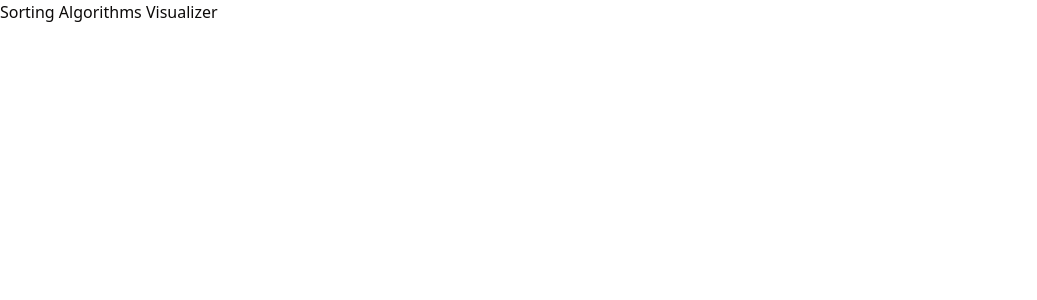
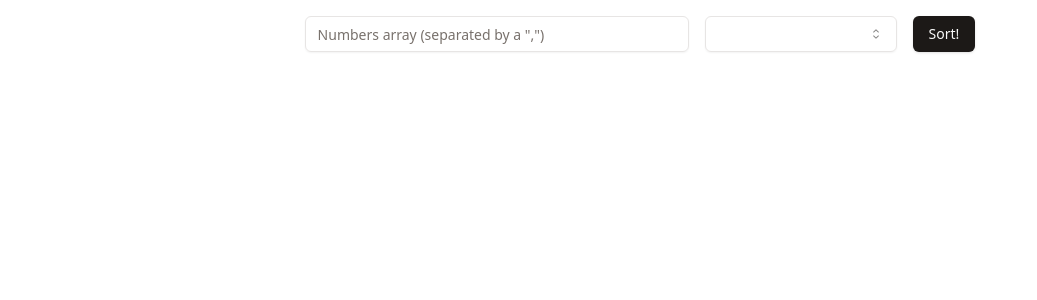
Before and after one commit to marcovcode/sorting-algorithms-visualizer, a React (Vite) app: page / in a window 1280 px wide. Shown: the top 300 px of the page, without its empty margins (0-1037 px from the left). Built offline with nearby package versions, Linux system fonts and the light colour scheme.

Commit message:
feat(app): Implement form ui

```diff
--- a/package.json
+++ b/package.json
@@ -11,6 +11,8 @@
   },
   "dependencies": {
     "@radix-ui/react-icons": "^1.3.0",
+    "@radix-ui/react-select": "^2.0.0",
+    "@radix-ui/react-slot": "^1.0.2",
     "class-variance-authority": "^0.7.0",
     "clsx": "^2.1.1",
     "react": "^18.2.0",
--- a/src/App.tsx
+++ b/src/App.tsx
@@ -1,9 +1,50 @@
+import { Button } from "./components/ui/button";
+import { Input } from "./components/ui/input";
 import { useSetTheme } from "./lib/useSetTheme";
+import {
+    Select,
+    SelectContent,
+    SelectGroup,
+    SelectItem,
+    SelectTrigger,
+    SelectValue,
+} from "./components/ui/select";
+
+const sortingAlgorithmOptions = ["Bubble sort", "Quick sort"];
 
 const App = () => {
     useSetTheme();
 
-    return <div>Sorting Algorithms Visualizer</div>;
+    return (
+        <div className="flex flex-col items-center p-4">
+            <form className="flex gap-4">
+                <Input
+                    placeholder='Numbers array (separated by a ",")'
+                    className="w-96"
+                />
+
+                <Select>
+                    <SelectTrigger className="w-48">
+                        <SelectValue>Sorting algorithm</SelectValue>
+                    </SelectTrigger>
+
+                    <SelectContent>
+                        <SelectGroup>
+                            {sortingAlgorithmOptions.map(
+                                (sortingAlgorithmOption) => (
+                                    <SelectItem value={sortingAlgorithmOption}>
+                                        {sortingAlgorithmOption}
+                                    </SelectItem>
+                                ),
+                            )}
+                        </SelectGroup>
+                    </SelectContent>
+                </Select>
+
+                <Button>Sort!</Button>
+            </form>
+        </div>
+    );
 };
 
 export default App;
--- /dev/null
+++ b/src/components/ui/button.tsx
@@ -0,0 +1,57 @@
+import * as React from "react"
+import { Slot } from "@radix-ui/react-slot"
+import { cva, type VariantProps } from "class-variance-authority"
+
+import { cn } from "@/lib/utils"
+
+const buttonVariants = cva(
+  "inline-flex items-center justify-center whitespace-nowrap rounded-md text-sm font-medium transition-colors focus-visible:outline-none focus-visible:ring-1 focus-visible:ring-ring disabled:pointer-events-none disabled:opacity-50",
+  {
+    variants: {
+      variant: {
+        default:
+          "bg-primary text-primary-foreground shadow hover:bg-primary/90",
+        destructive:
+          "bg-destructive text-destructive-foreground shadow-sm hover:bg-destructive/90",
+        outline:
+          "border border-input bg-background shadow-sm hover:bg-accent hover:text-accent-foreground",
+        secondary:
+          "bg-secondary text-secondary-foreground shadow-sm hover:bg-secondary/80",
+        ghost: "hover:bg-accent hover:text-accent-foreground",
+        link: "text-primary underline-offset-4 hover:underline",
+      },
+      size: {
+        default: "h-9 px-4 py-2",
+        sm: "h-8 rounded-md px-3 text-xs",
+        lg: "h-10 rounded-md px-8",
+        icon: "h-9 w-9",
+      },
+    },
+    defaultVariants: {
+      variant: "default",
+      size: "default",
+    },
+  }
+)
+
+export interface ButtonProps
+  extends React.ButtonHTMLAttributes<HTMLButtonElement>,
+    VariantProps<typeof buttonVariants> {
+  asChild?: boolean
+}
+
+const Button = React.forwardRef<HTMLButtonElement, ButtonProps>(
+  ({ className, variant, size, asChild = false, ...props }, ref) => {
+    const Comp = asChild ? Slot : "button"
+    return (
+      <Comp
+        className={cn(buttonVariants({ variant, size, className }))}
+        ref={ref}
+        {...props}
+      />
+    )
+  }
+)
+Button.displayName = "Button"
+
+export { Button, buttonVariants }
--- /dev/null
+++ b/src/components/ui/input.tsx
@@ -0,0 +1,25 @@
+import * as React from "react"
+
+import { cn } from "@/lib/utils"
+
+export interface InputProps
+  extends React.InputHTMLAttributes<HTMLInputElement> {}
+
+const Input = React.forwardRef<HTMLInputElement, InputProps>(
+  ({ className, type, ...props }, ref) => {
+    return (
+      <input
+        type={type}
+        className={cn(
+          "flex h-9 w-full rounded-md border border-input bg-transparent px-3 py-1 text-sm shadow-sm transition-colors file:border-0 file:bg-transparent file:text-sm file:font-medium placeholder:text-muted-foreground focus-visible:outline-none focus-visible:ring-1 focus-visible:ring-ring disabled:cursor-not-allowed disabled:opacity-50",
+          className
+        )}
+        ref={ref}
+        {...props}
+      />
+    )
+  }
+)
+Input.displayName = "Input"
+
+export { Input }
--- /dev/null
+++ b/src/components/ui/select.tsx
@@ -0,0 +1,162 @@
+import * as React from "react"
+import {
+  CaretSortIcon,
+  CheckIcon,
+  ChevronDownIcon,
+  ChevronUpIcon,
+} from "@radix-ui/react-icons"
+import * as SelectPrimitive from "@radix-ui/react-select"
+
+import { cn } from "@/lib/utils"
+
+const Select = SelectPrimitive.Root
+
+const SelectGroup = SelectPrimitive.Group
+
+const SelectValue = SelectPrimitive.Value
+
+const SelectTrigger = React.forwardRef<
+  React.ElementRef<typeof SelectPrimitive.Trigger>,
+  React.ComponentPropsWithoutRef<typeof SelectPrimitive.Trigger>
+>(({ className, children, ...props }, ref) => (
+  <SelectPrimitive.Trigger
+    ref={ref}
+    className={cn(
+      "flex h-9 w-full items-center justify-between whitespace-nowrap rounded-md border border-input bg-transparent px-3 py-2 text-sm shadow-sm ring-offset-background placeholder:text-muted-foreground focus:outline-none focus:ring-1 focus:ring-ring disabled:cursor-not-allowed disabled:opacity-50 [&>span]:line-clamp-1",
+      className
+    )}
+    {...props}
+  >
+    {children}
+    <SelectPrimitive.Icon asChild>
+      <CaretSortIcon className="h-4 w-4 opacity-50" />
+    </SelectPrimitive.Icon>
+  </SelectPrimitive.Trigger>
+))
+SelectTrigger.displayName = SelectPrimitive.Trigger.displayName
+
+const SelectScrollUpButton = React.forwardRef<
+  React.ElementRef<typeof SelectPrimitive.ScrollUpButton>,
+  React.ComponentPropsWithoutRef<typeof SelectPrimitive.ScrollUpButton>
+>(({ className, ...props }, ref) => (
+  <SelectPrimitive.ScrollUpButton
+    ref={ref}
+    className={cn(
+      "flex cursor-default items-center justify-center py-1",
+      className
+    )}
+    {...props}
+  >
+    <ChevronUpIcon />
+  </SelectPrimitive.ScrollUpButton>
+))
+SelectScrollUpButton.displayName = SelectPrimitive.ScrollUpButton.displayName
+
+const SelectScrollDownButton = React.forwardRef<
+  React.ElementRef<typeof SelectPrimitive.ScrollDownButton>,
+  React.ComponentPropsWithoutRef<typeof SelectPrimitive.ScrollDownButton>
+>(({ className, ...props }, ref) => (
+  <SelectPrimitive.ScrollDownButton
+    ref={ref}
+    className={cn(
+      "flex cursor-default items-center justify-center py-1",
+      className
+    )}
+    {...props}
+  >
+    <ChevronDownIcon />
+  </SelectPrimitive.ScrollDownButton>
+))
+SelectScrollDownButton.displayName =
+  SelectPrimitive.ScrollDownButton.displayName
+
+const SelectContent = React.forwardRef<
+  React.ElementRef<typeof SelectPrimitive.Content>,
+  React.ComponentPropsWithoutRef<typeof SelectPrimitive.Content>
+>(({ className, children, position = "popper", ...props }, ref) => (
+  <SelectPrimitive.Portal>
+    <SelectPrimitive.Content
+      ref={ref}
+      className={cn(
+        "relative z-50 max-h-96 min-w-[8rem] overflow-hidden rounded-md border bg-popover text-popover-foreground shadow-md data-[state=open]:animate-in data-[state=closed]:animate-out data-[state=closed]:fade-out-0 data-[state=open]:fade-in-0 data-[state=closed]:zoom-out-95 data-[state=open]:zoom-in-95 data-[side=bottom]:slide-in-from-top-2 data-[side=left]:slide-in-from-right-2 data-[side=right]:slide-in-from-left-2 data-[side=top]:slide-in-from-bottom-2",
+        position === "popper" &&
+          "data-[side=bottom]:translate-y-1 data-[side=left]:-translate-x-1 data-[side=right]:translate-x-1 data-[side=top]:-translate-y-1",
+        className
+      )}
+      position={position}
+      {...props}
+    >
+      <SelectScrollUpButton />
+      <SelectPrimitive.Viewport
+        className={cn(
+          "p-1",
+          position === "popper" &&
+            "h-[var(--radix-select-trigger-height)] w-full min-w-[var(--radix-select-trigger-width)]"
+        )}
+      >
+        {children}
+      </SelectPrimitive.Viewport>
+      <SelectScrollDownButton />
+    </SelectPrimitive.Content>
+  </SelectPrimitive.Portal>
+))
+SelectContent.displayName = SelectPrimitive.Content.displayName
+
+const SelectLabel = React.forwardRef<
+  React.ElementRef<typeof SelectPrimitive.Label>,
+  React.ComponentPropsWithoutRef<typeof SelectPrimitive.Label>
+>(({ className, ...props }, ref) => (
+  <SelectPrimitive.Label
+    ref={ref}
+    className={cn("px-2 py-1.5 text-sm font-semibold", className)}
+    {...props}
+  />
+))
+SelectLabel.displayName = SelectPrimitive.Label.displayName
+
+const SelectItem = React.forwardRef<
+  React.ElementRef<typeof SelectPrimitive.Item>,
+  React.ComponentPropsWithoutRef<typeof SelectPrimitive.Item>
+>(({ className, children, ...props }, ref) => (
+  <SelectPrimitive.Item
+    ref={ref}
+    className={cn(
+      "relative flex w-full cursor-default select-none items-center rounded-sm py-1.5 pl-2 pr-8 text-sm outline-none focus:bg-accent focus:text-accent-foreground data-[disabled]:pointer-events-none data-[disabled]:opacity-50",
+      className
+    )}
+    {...props}
+  >
+    <span className="absolute right-2 flex h-3.5 w-3.5 items-center justify-center">
+      <SelectPrimitive.ItemIndicator>
+        <CheckIcon className="h-4 w-4" />
+      </SelectPrimitive.ItemIndicator>
+    </span>
+    <SelectPrimitive.ItemText>{children}</SelectPrimitive.ItemText>
+  </SelectPrimitive.Item>
+))
+SelectItem.displayName = SelectPrimitive.Item.displayName
+
+const SelectSeparator = React.forwardRef<
+  React.ElementRef<typeof SelectPrimitive.Separator>,
+  React.ComponentPropsWithoutRef<typeof SelectPrimitive.Separator>
+>(({ className, ...props }, ref) => (
+  <SelectPrimitive.Separator
+    ref={ref}
+    className={cn("-mx-1 my-1 h-px bg-muted", className)}
+    {...props}
+  />
+))
+SelectSeparator.displayName = SelectPrimitive.Separator.displayName
+
+export {
+  Select,
+  SelectGroup,
+  SelectValue,
+  SelectTrigger,
+  SelectContent,
+  SelectLabel,
+  SelectItem,
+  SelectSeparator,
+  SelectScrollUpButton,
+  SelectScrollDownButton,
+}
```
Also changed, not shown: 1 other file (tests, documents, lock files or other folders).
